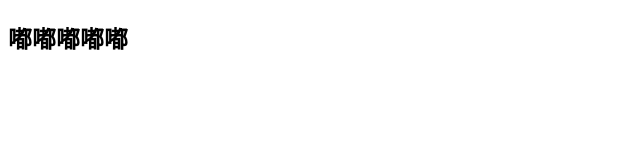
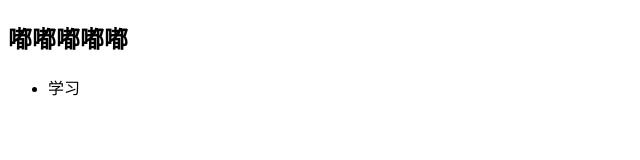
Before and after one commit to rmy-0808/fenzhi, a website: page index.html in a window 1280 px wide. Shown: the full height of the page, 0-640 px from the left. Drawn offline with Linux system fonts and the light colour scheme.

Commit message:
添加li

```diff
--- a/index.html
+++ b/index.html
@@ -7,5 +7,8 @@
 </head>
 <body>
     <h2>嘟嘟嘟嘟嘟</h2>
+    <ul>
+        <li>学习</li>
+    </ul>
 </body>
 </html>
```
